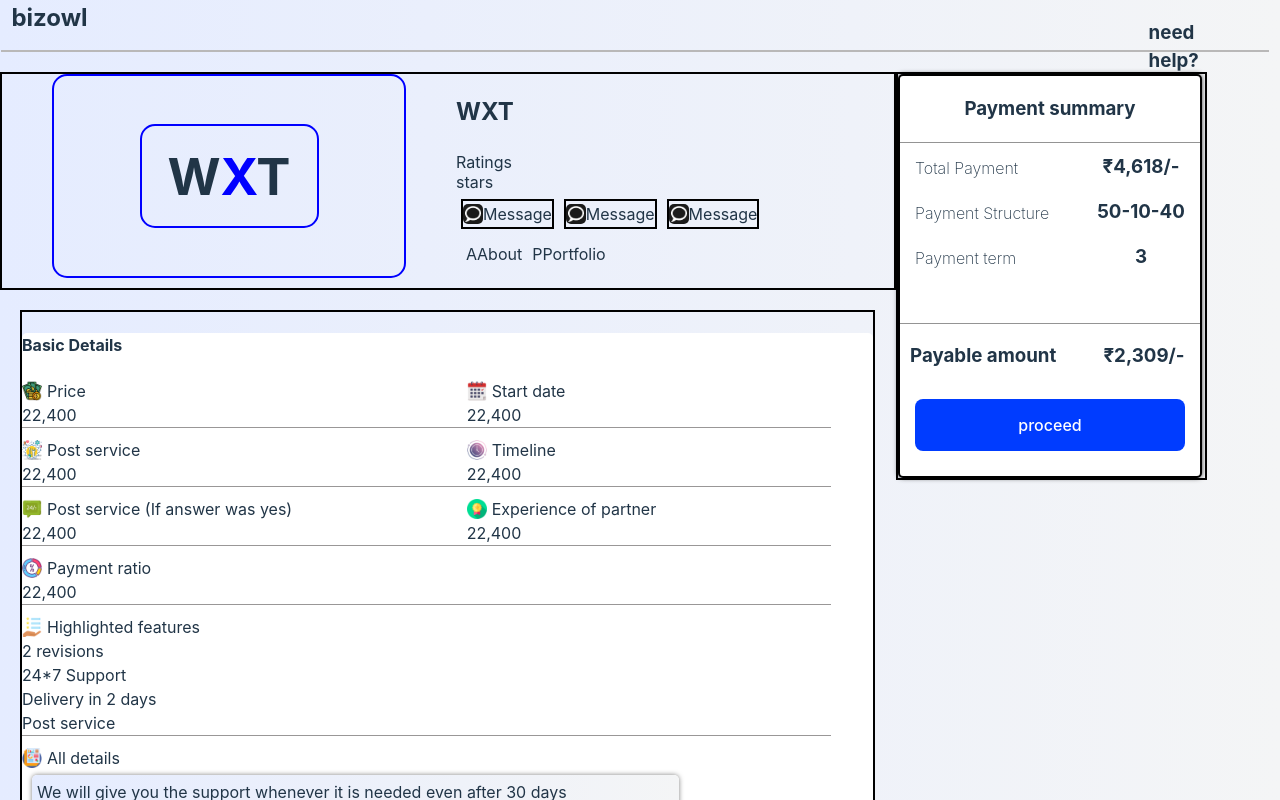
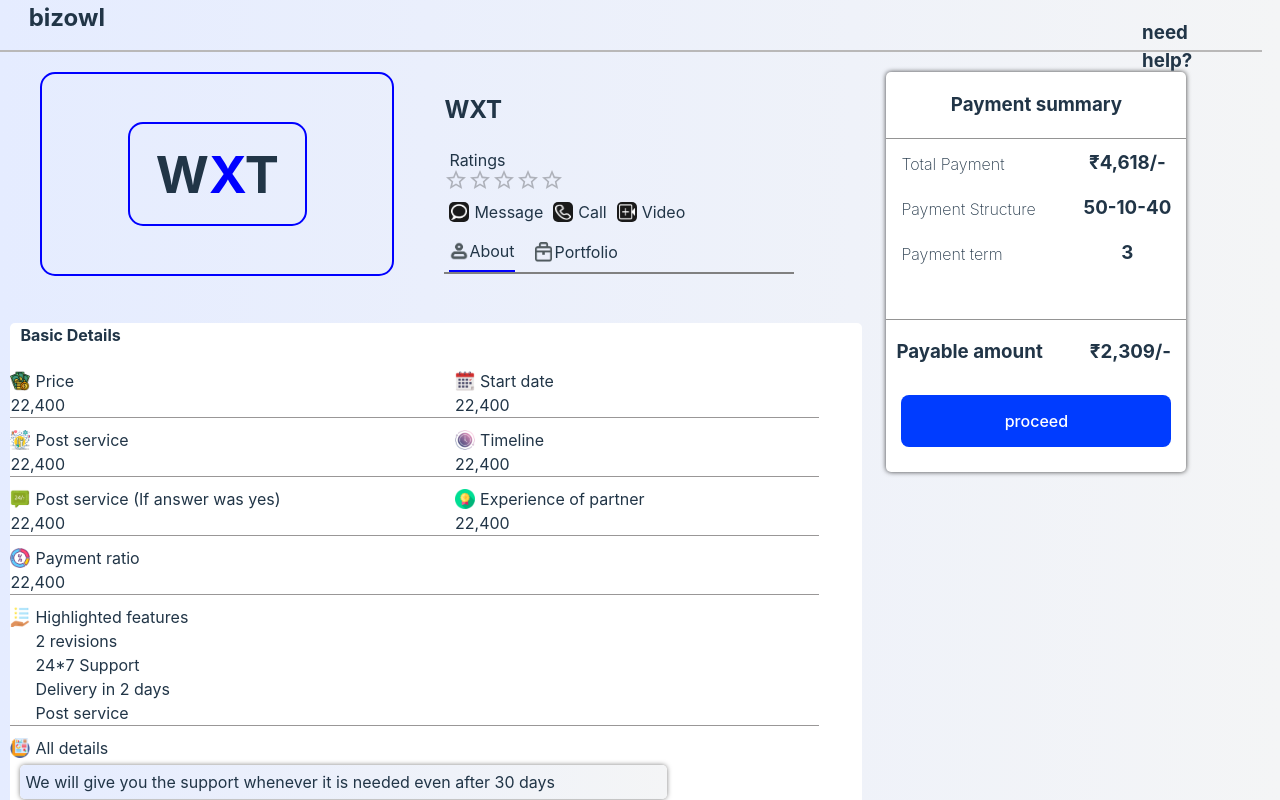
Before and after one commit to AtharvaSail11/getStarted, a React (Vite) app in the folder getStarted/: page / in a window 1280 px wide. Shown: the top 800 px of the page. Built offline with nearby package versions, Linux system fonts and the light colour scheme.

Commit message:
some changes

```diff
--- a/getStarted/package.json
+++ b/getStarted/package.json
@@ -10,6 +10,9 @@
     "preview": "vite preview"
   },
   "dependencies": {
+    "@emotion/react": "^11.11.4",
+    "@emotion/styled": "^11.11.5",
+    "@mui/material": "^5.15.20",
     "bootstrap": "^5.3.3",
     "react": "^18.3.1",
     "react-dom": "^18.3.1"
--- a/getStarted/src/App.css
+++ b/getStarted/src/App.css
@@ -1,9 +1,10 @@
 .app{
   display:flex;
+  position: relative;
   flex-direction: column;
   align-items: center;
   height: 100vh;
-  width:100vw;
+  width:98.5vw;
 }
 
 nav{
@@ -12,7 +13,7 @@ nav{
   align-items: center;
   justify-content: space-between;
   height:80px;
-  width:99%;
+  width:101%;
   right: 5px;
   border-bottom: 2px solid rgb(185, 184, 184);
 }
@@ -20,7 +21,7 @@ nav{
 #logo{
   height: 50px;
   width:100px;
-  margin-left: 10px;
+  margin-left: 40px;
 }
 
 #logo h2{
@@ -45,7 +46,6 @@ nav{
   display: flex;
   margin-top: 20px;
   height: 50%;
-  border: 2px solid black;
 }
 
 #logo-box{
@@ -80,13 +80,11 @@ nav{
   margin-top: 20px;
   width:80%;
   align-self:self-start;
-  border:2px solid black;
 }
 #section3{
   position: relative;
   height: auto;
   margin-left: 20px;
-  border:2px solid black;
   width: 95%;
   bottom:170px;
 }
--- a/getStarted/src/components/basic_details.css
+++ b/getStarted/src/components/basic_details.css
@@ -3,6 +3,10 @@
     width:100%;
     background-color: white;
     border-radius: 5px;
+}
+
+#detail-container h4{
+    margin-left: 10px;
 }
 
 .detail-sections{
@@ -57,6 +61,7 @@
 #features{
     display:flex;
     flex-direction: column;
+    margin-left: 25px;
 }
 
 .details{
@@ -113,3 +118,7 @@
         align-self: center;
     }
 }
+
+#detail{
+    border: none;
+}
--- a/getStarted/src/components/basic_details.jsx
+++ b/getStarted/src/components/basic_details.jsx
@@ -9,7 +9,6 @@ import ratio from './assets/ratio.png'
 import timeline from './assets/refresh-time.png'
 import features from './assets/new-features.png'
 import report from './assets/report.png'
-
 
 const Basic_details = () => {
     return (
@@ -78,7 +77,7 @@ const Basic_details = () => {
                     </div>
                 </div>
 
-                <div className='detail-content full-width'>
+                <div className='detail-content full-width' id='detail'>
                     <div className='detail-heading'>
                         <div className='symbol'><img className='image' src={report} /></div>
                         <div className='heading'><p>All details</p></div>
--- a/getStarted/src/components/rating_box.css
+++ b/getStarted/src/components/rating_box.css
@@ -1,6 +1,7 @@
 .rating-container{
     display: flex;
     flex-direction: column;
+    border-bottom: 2px solid grey;
     height: 200px;
     width:350px;
 }
@@ -21,33 +22,41 @@
 #ratings p{
     position: relative;
     bottom: 20px;
+    left: 5px;
 }
 
 #stars{
     position:relative;
+    width: 40%;
     bottom: 40px;
 }
 
 .header-items{
     display:flex;
+    position: relative;
     margin-left: 10px;
+    margin-right: 10px;
+    right: 5px;
     align-items: center;
+    cursor: pointer;
 }
 
 .box{
     display: flex;
+    height: 20px;
+    width:20px;
 }
 
 .rating-item{
     display: flex;
     align-items: center;
     margin: 5px;
-    border:2px solid black;
 }
 
 .icons{
     height: 20px;
     background-color: rgb(26, 26, 26);
+    margin-right: 5px;
     border-radius: 5px;
     width:20px;
 }
@@ -57,3 +66,7 @@
     width: 80%;
     margin-left: 2px;
 }
+
+.active{
+    border-bottom: 2px solid blue;
+}
--- a/getStarted/src/components/rating_box.jsx
+++ b/getStarted/src/components/rating_box.jsx
@@ -1,17 +1,24 @@
 import './rating_box.css'
 import message_icon from './assets/Vector-3.png'
+import call_icon from './assets/Vector-1.png'
+import video_icon from './assets/Vector.png'
+import profile_icon from './assets/iconamoon_profile-bold.png'
+import bag_icon from './assets/Vector-2.png'
+import Rating from '@mui/material/Rating';
+
+
 
 const Rating_box=()=>{
     return(
         <div className='rating-container'>
             <div id='heading'><h2>WXT</h2></div>
-            <div className='rating-items' id='ratings'><p>Ratings</p><div id='stars'>stars</div></div>
+            <div className='rating-items' id='ratings'><p>Ratings</p><div id='stars'><Rating /></div></div>
             <div className='rating-items'><div className='rating-item'><div className='icons'><img className='icon' src={message_icon} /></div><p>Message</p></div>
-            <div className='rating-item'><div className='icons'><img className='icon' src={message_icon} /></div><p>Message</p></div>
-            <div className='rating-item'><div className='icons'><img className='icon' src={message_icon} /></div><p>Message</p></div>
+            <div className='rating-item'><div className='icons'><img className='icon' src={call_icon} /></div><p>Call</p></div>
+            <div className='rating-item'><div className='icons'><img className='icon' src={video_icon} /></div><p>Video</p></div>
             </div>
-            <div className='rating-items'><div className='header-items'><div className='box'>A</div><p>About</p></div>
-            <div class='header-items'><div className='box'>P</div><p>Portfolio</p></div>
+            <div className='rating-items'><div className='header-items active'><div className='box'><img src={profile_icon}/></div><p>About</p></div>
+            <div class='header-items'><div className='box'><img src={bag_icon}/></div><p>Portfolio</p></div>
         </div>
         </div>
     )
--- a/getStarted/src/components/summary.css
+++ b/getStarted/src/components/summary.css
@@ -6,7 +6,6 @@
     box-shadow: 0px 0px 5px 0px rgba(0,0,0,0.75);
     background-color: white;
     border-radius: 5px;
-    border:2px solid black;
 }
 
 
```
Also changed, not shown: 1 other file (tests, documents, lock files or other folders).
